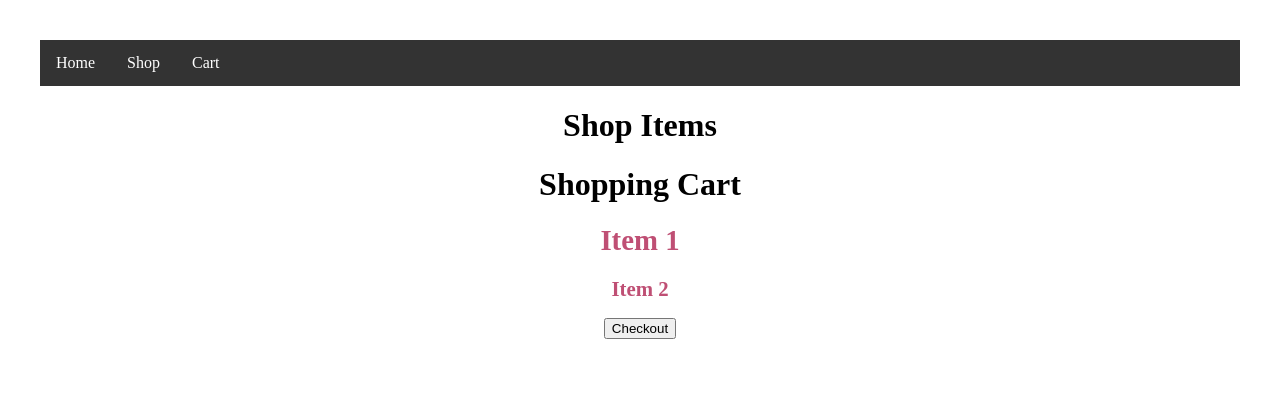
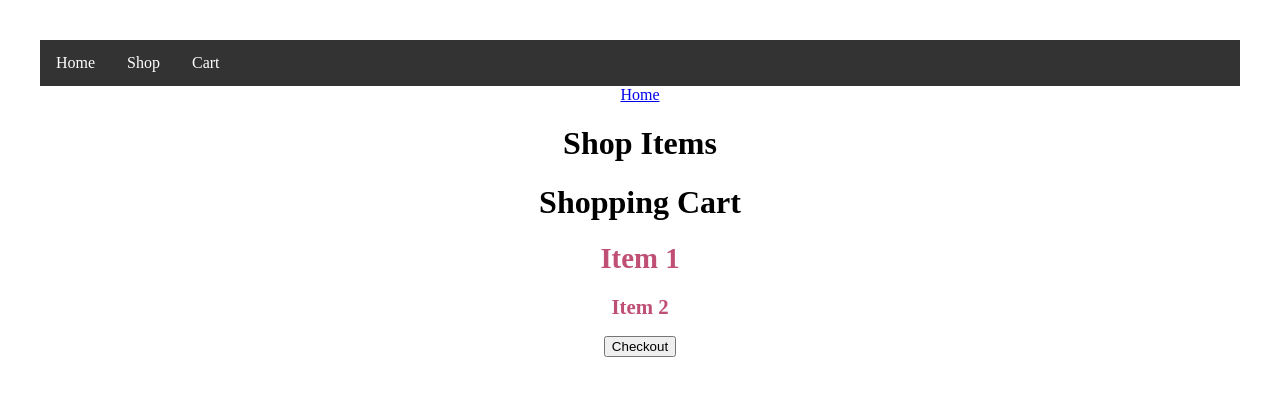
Before and after one commit to amaldevelops/shopping-cart, a React (Vite) app: page /Shop in a window 1280 px wide. Shown: the top 396 px of the page. Built offline with nearby package versions, Linux system fonts and the light colour scheme.

Commit message:
Added Bad URL handling for React Router

```diff
--- a/src/components/App.jsx
+++ b/src/components/App.jsx
@@ -1,4 +1,5 @@
 import { StrictMode, useState } from "react";
+import {Link} from "react-router-dom";
 // import reactLogo from './assets/react.svg'
 // import viteLogo from '/vite.svg'
 import "./App.css";
@@ -10,6 +11,7 @@ import Cart from "./ShoppingCart/ShoppingCart"
 function App() {
   return (
     <>
+
       <Navigation />
       <Home />
 
--- a/src/components/Home/Home.jsx
+++ b/src/components/Home/Home.jsx
@@ -1,3 +1,5 @@
+import {Link} from "react-router-dom";
+
 import HomeCSS from './Home.module.css'
 import Navigation from '../Navigation/Navigation';
 function Home()
--- a/src/components/Navigation/Navigation.jsx
+++ b/src/components/Navigation/Navigation.jsx
@@ -1,10 +1,16 @@
+import { Link } from "react-router-dom";
+
+
 import NavigationCSS from './Navigation.module.css'
 function Navigation()
 {
     return (
 
             <div className={NavigationCSS.navigationBar}>
+                {/* <Link to="Home">Home</Link> */}
+                {/* <Link to="Home">Home</Link> */}
             <ul>
+                {/* <li><Link to="home">Home</Link></li> */}
                 <li><a href="Home">Home</a></li>
                 <li><a href="Shop">Shop</a></li>
                 <li><a href="ShoppingCart">Cart</a></li>
--- a/src/components/Shop/Shop.jsx
+++ b/src/components/Shop/Shop.jsx
@@ -1,9 +1,12 @@
 import ShoppingCart from "../ShoppingCart/ShoppingCart"
 import Navigation from "../Navigation/Navigation"
+import {Link} from "react-router-dom";
+
 function Shop()
 {
     return(
         <div>
+            <Link to="Home">Home </Link>
             <h1>Shop Items</h1>
             {/* <Navigation/> */}
             <ShoppingCart/>
--- a/src/components/main.jsx
+++ b/src/components/main.jsx
@@ -1,6 +1,9 @@
-import { StrictMode } from 'react'
-import { createRoot } from 'react-dom/client'
-import {createBrowserRouter, RouterProvider} from "react-router-dom"
+import { StrictMode } from 'react';
+import { createRoot } from 'react-dom/client';
+import {createBrowserRouter, RouterProvider} from "react-router-dom";
+
+
+
 // import './index.css'
 import App from './App';
 import Home from './Home/Home';
@@ -12,7 +15,8 @@ const router=createBrowserRouter(
   [
     {
       path:"/",
-      element:<App/>
+      element:<App/>,
+      errorElement:<Home/>
     },
     {
       path:"Home",
@@ -33,6 +37,7 @@ const router=createBrowserRouter(
 
 createRoot(document.getElementById('root')).render(
   <StrictMode>
+
     <Navigation/>
     <RouterProvider router={router}/>
   </StrictMode>,
```
